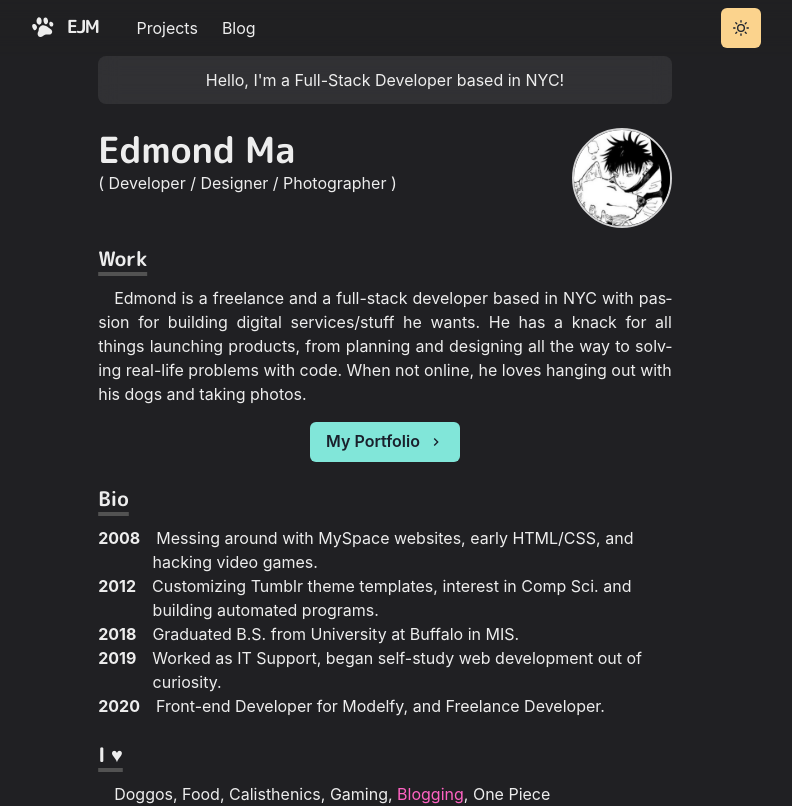
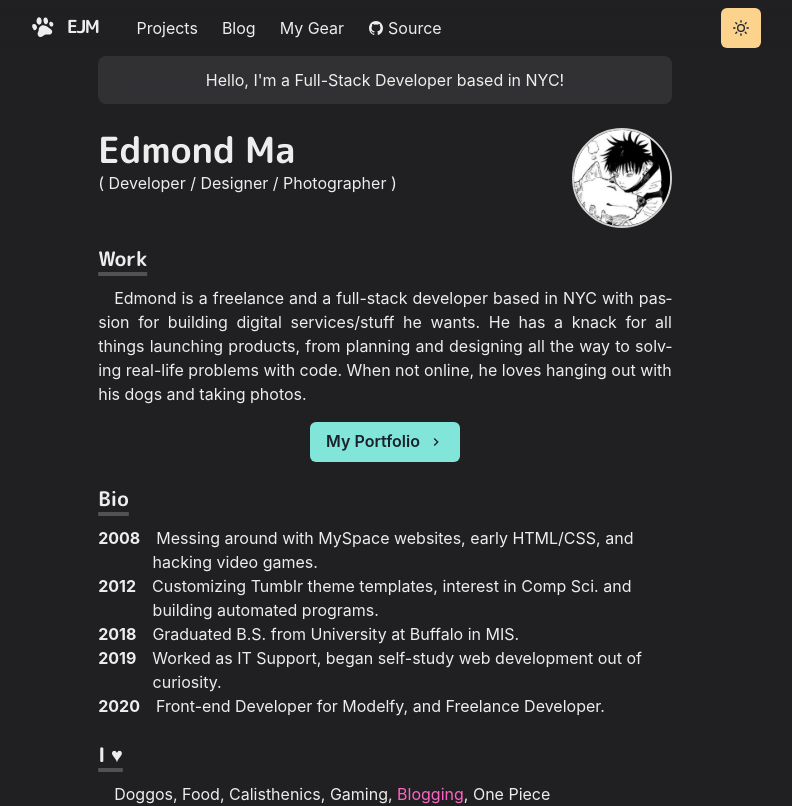
Before and after one commit to edjunma/edmondma.dev-v1, a Next.js app: page / in a window 1280 px wide. Shown: the top 806 px of the page, without its empty margins (255-1047 px from the left). Built offline with nearby package versions, Linux system fonts and the light colour scheme.

Commit message:
add readmefiles and license

```diff
--- a/components/navbar.js
+++ b/components/navbar.js
@@ -16,6 +16,7 @@ import {
 } from '@chakra-ui/react'
 import { HamburgerIcon } from '@chakra-ui/icons'
 import ThemeToggleButton from './theme-toggle-button'
+import { IoLogoGithub } from 'react-icons/io5'
 
 const LinkItem = ({ href, path, target, children, ...props }) => {
   const active = path === href
@@ -77,6 +78,19 @@ const Navbar = props => {
           <LinkItem href="https://blog-v3-five.vercel.app/" path={path} target="_blank">
             Blog
           </LinkItem>
+          <LinkItem href="https://blog-v3-five.vercel.app/gear">My Gear</LinkItem>
+          <LinkItem
+            target="_blank"
+            href="https://github.com/edjunma/edmondma.dev-v1"
+            path={path}
+            display="inline-flex"
+            alignItems="center"
+            style={{ gap: 4 }}
+            pl={2}
+          >
+            <IoLogoGithub />
+            Source
+          </LinkItem>
         </Stack>
 
         <Box flex={1} align="right">
```
Also changed, not shown: 2 other files (tests, documents, lock files or other folders).
